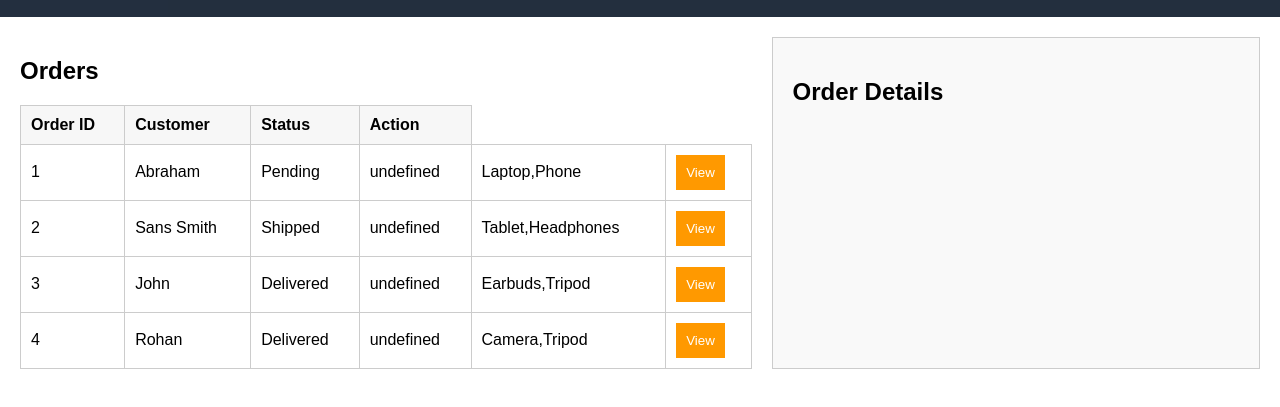
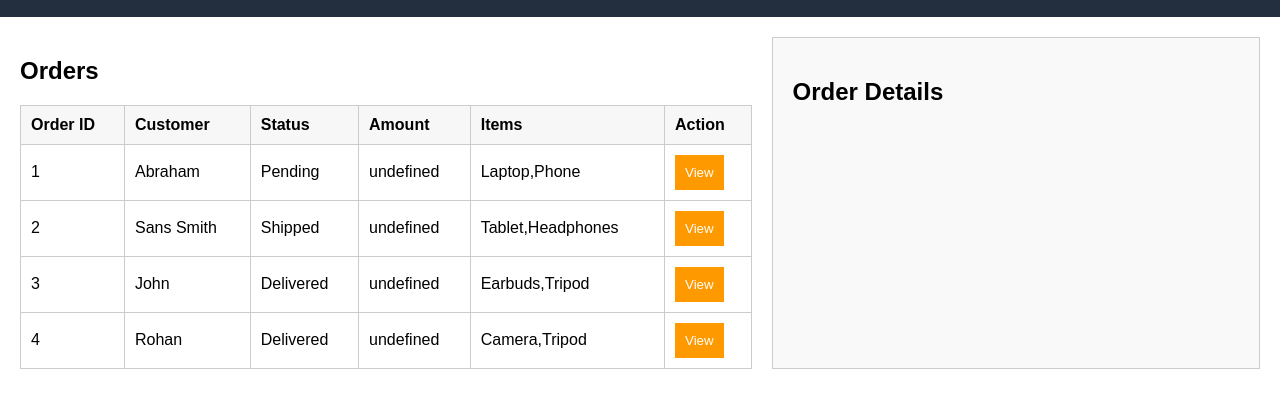
Before and after one commit to Rahil0009/Order_management_system, a plain HTML site: page order/index.html in a window 1280 px wide. Shown: the part 95-502 px from the top of the page. Drawn offline with Linux system fonts and the light colour scheme.

Commit message:
Update index.html

```diff
--- a/order/index.html
+++ b/order/index.html
@@ -22,6 +22,8 @@
             <th>Order ID</th>
             <th>Customer</th>
             <th>Status</th>
+            <th>Amount</th>
+            <th>Items</th>
             <th>Action</th>
           </tr>
         </thead>
```
